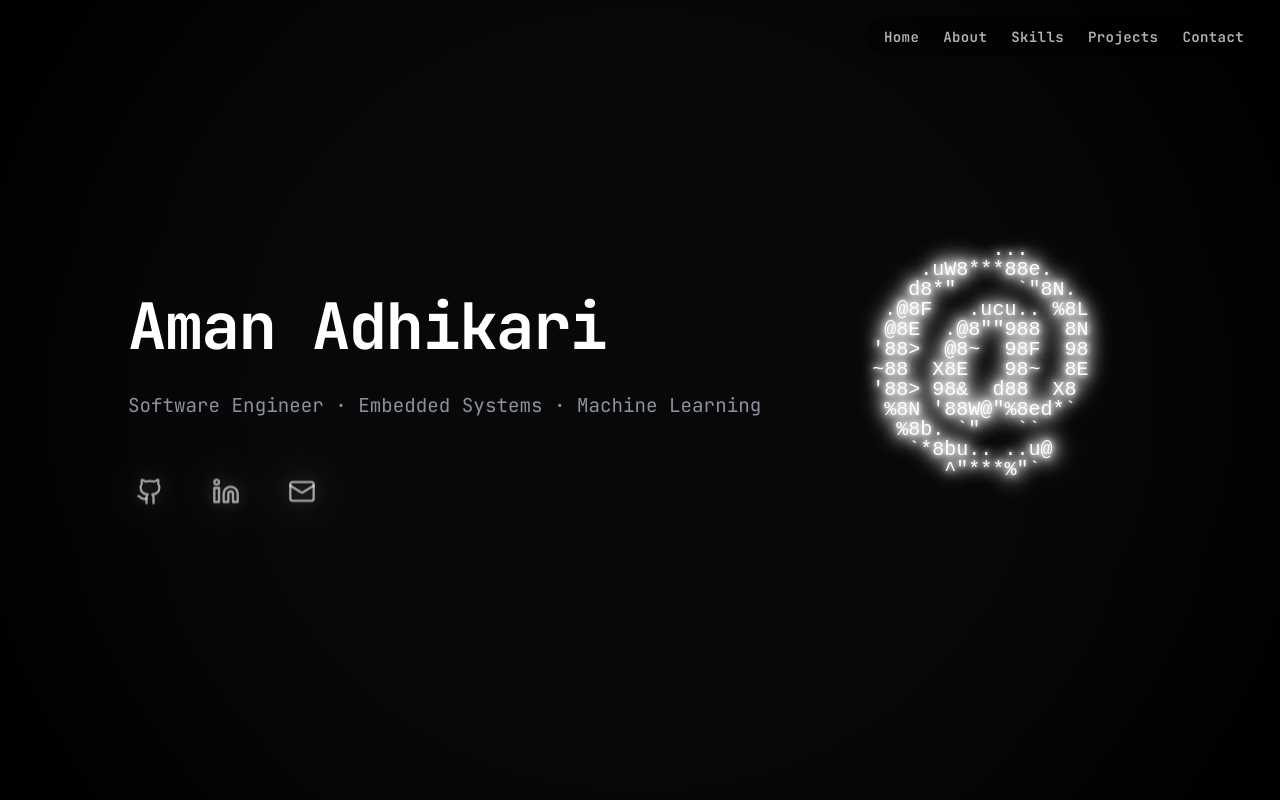
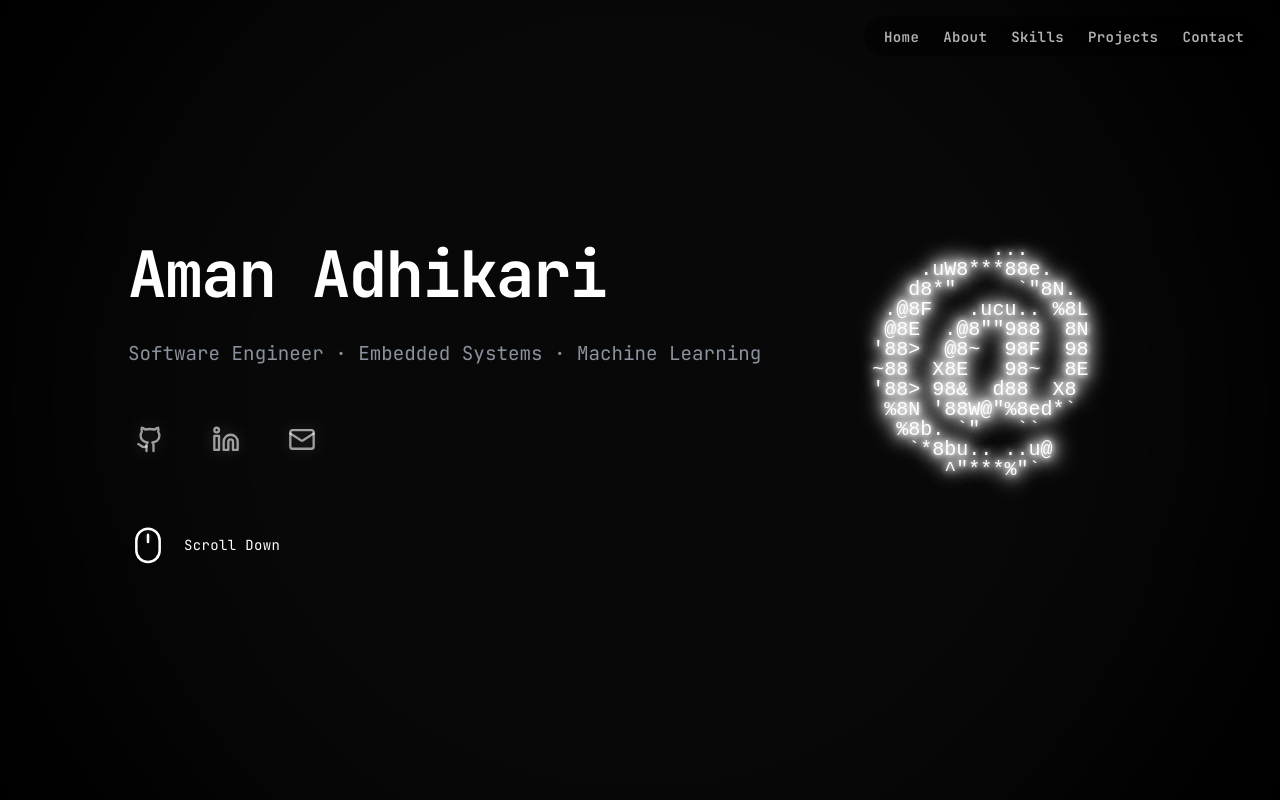
Before and after one commit to Asquaredd/AAPortfolio, a Next.js app in the folder portfolio/: page / in a window 1280 px wide. Shown: the top 800 px of the page. Built offline with nearby package versions, Linux system fonts and the light colour scheme.

Commit message:
update
Working Scrollwheel

```diff
--- a/portfolio/components/Hero.tsx
+++ b/portfolio/components/Hero.tsx
@@ -3,91 +3,127 @@
 import { motion } from "framer-motion";
 import AsciiLogo from "./AsciiLogo";
 import Navbar from "./Navbar";
-import { JetBrains_Mono } from 'next/font/google';
-import { Github, Linkedin, Mail } from "lucide-react";
+import { JetBrains_Mono } from "next/font/google";
+import { Github, Linkedin, Mail, Mouse } from "lucide-react";
 
 const jetBrainsMono = JetBrains_Mono({
-  subsets: ['latin'],
-  weight: ['400', '500', '700'],
-  display: 'swap',
+  subsets: ["latin"],
+  weight: ["400", "500", "700"],
+  display: "swap",
 });
 
 export default function Hero() {
   const socials = [
     { icon: <Github size={28} />, href: "https://github.com/Asquaredd" },
     { icon: <Linkedin size={28} />, href: "https://www.linkedin.com/in/aman-adhikari/" },
-    { icon: <Mail size={28} />, href: "mailto:amanadhikarisso@gmail.com" },
+    { icon: <Mail size={28} />, href: "mailto:amanadhikarisso@gmail.com?subject=Portfolio%20Inquiry" },
   ];
+
+  const handleScrollClick = () => {
+    window.scrollTo({
+      top: window.innerHeight,
+      behavior: "smooth",
+    });
+  };
 
   return (
     <>
       <Navbar />
 
       <motion.section className="h-screen w-screen bg-black flex items-center justify-center relative overflow-hidden px-4">
-        {/* Subtle Background Aura Glow */}
+        {/* Background Glow */}
         <div className="absolute inset-0 pointer-events-none">
           <div className="absolute top-1/2 left-1/2 -translate-x-1/2 -translate-y-1/2 w-[90vw] h-[90vw] bg-white/[0.03] rounded-full blur-[120px]" />
         </div>
 
-        {/* NAME AND TITLE */}
+        {/* LEFT CONTENT */}
         <motion.div
           initial={{ opacity: 0, x: "-10vw" }}
           animate={{ opacity: 1, x: "5vw" }}
           transition={{ delay: 1.5, duration: 1.2, ease: "easeOut" }}
           className="absolute left-[5vw] top-1/2 -translate-y-1/2 z-10 text-left"
         >
-          <h1 className={`${jetBrainsMono.className} font-bold text-white tracking-tight [font-size:clamp(2.5rem,6vw,4rem)] leading-tight`}>
+          <h1
+            className={`${jetBrainsMono.className} font-bold text-white tracking-tight [font-size:clamp(2.5rem,6vw,4rem)] leading-tight`}
+          >
             Aman Adhikari
           </h1>
 
-          <p className={`${jetBrainsMono.className} mt-6 text-gray-400 opacity-90 whitespace-nowrap [font-size:clamp(1rem,1.8vw,1.2rem)] leading-relaxed max-w-xl`}>
+          <p
+            className={`${jetBrainsMono.className} mt-6 text-gray-400 opacity-90 whitespace-nowrap [font-size:clamp(1rem,1.8vw,1.2rem)] leading-relaxed max-w-xl`}
+          >
             Software Engineer · Embedded Systems · Machine Learning
           </p>
 
-          {/* --- LARGE SOCIAL DASHBOARD --- */}
+          {/* SOCIAL ICONS */}
           <motion.div
             initial={{ opacity: 0, y: 20 }}
             animate={{ opacity: 1, y: 0 }}
             transition={{ delay: 1.8, duration: 1 }}
             className="flex gap-8 mt-12 items-center"
           >
-            {socials.map((social, i) => (
+            {socials.map((social, i) => {
+              const isExternal = social.href.startsWith("http");
+
+              return (
                 <motion.a
                   key={i}
                   href={social.href}
-                target="_blank"
-                rel="noopener noreferrer"
+                  {...(isExternal && {
+                    target: "_blank",
+                    rel: "noopener noreferrer",
+                  })}
                   className="relative group p-2 text-white/60 hover:text-white transition-all duration-300"
                   whileHover={{ scale: 1.2 }}
                 >
-                {/* The "Subtle Glow" - pulses in the background */}
-                <motion.div
-                  animate={{
-                    opacity: [0.2, 0.5, 0.2],
-                    scale: [1, 1.2, 1]
-                  }}
-                  transition={{
-                    duration: 3,
-                    repeat: Infinity,
-                    ease: "easeInOut",
-                    delay: i * 0.5
-                  }}
-                  className="absolute inset-0 bg-white/20 blur-xl rounded-full opacity-0 group-hover:opacity-100 transition-opacity"
-                />
-
-                {/* The Icon itself */}
                   <div className="relative z-10 drop-shadow-[0_0_8px_rgba(255,255,255,0.3)]">
                     {social.icon}
                   </div>
                 </motion.a>
-            ))}
+              );
+            })}
+          </motion.div>
+
+          {/* SCROLL INDICATOR (ALWAYS VISIBLE) */}
+          <motion.div
+            onClick={handleScrollClick}
+            className="mt-16 flex items-center gap-4 cursor-pointer text-white"
+          >
+            <div className="relative flex items-center justify-center">
+              <Mouse size={40} strokeWidth={1.5} />
+
+              {/* SINGLE LINE — smooth up/down + breathing glow */}
+              <motion.div
+                animate={{
+                  y: [0, 8, 0],
+                  boxShadow: [
+                    "0 0 4px rgba(255,255,255,0.4)",
+                    "0 0 14px rgba(255,255,255,1)",
+                    "0 0 4px rgba(255,255,255,0.4)",
+                  ],
+                }}
+                transition={{
+                  duration: 1.6,
+                  repeat: Infinity,
+                  ease: "easeInOut",
+                }}
+                className="absolute w-[2px] h-[6px] bg-white rounded-full"
+                style={{ top: "8px" }}
+              />
+            </div>
+
+            <span
+              className={`${jetBrainsMono.className} text-sm tracking-wide`}
+            >
+              Scroll Down
+            </span>
           </motion.div>
         </motion.div>
 
-        {/* ASCII Logo */}
+        {/* ASCII LOGO */}
         <motion.div
-          initial={{ x: 0, opacity: 1 }}
-          animate={{ x: "28vw", opacity: 1 }}
+          initial={{ x: 0 }}
+          animate={{ x: "28vw" }}
           transition={{ delay: 1, duration: 2, ease: "easeInOut" }}
           className="text-white z-10 hidden lg:block"
         >
```
Also changed, not shown: portfolio/public/images/dronev.01.png (added), portfolio/public/images/laundryclasses.png (added). Lines whose indentation alone changed are shown as unchanged.
